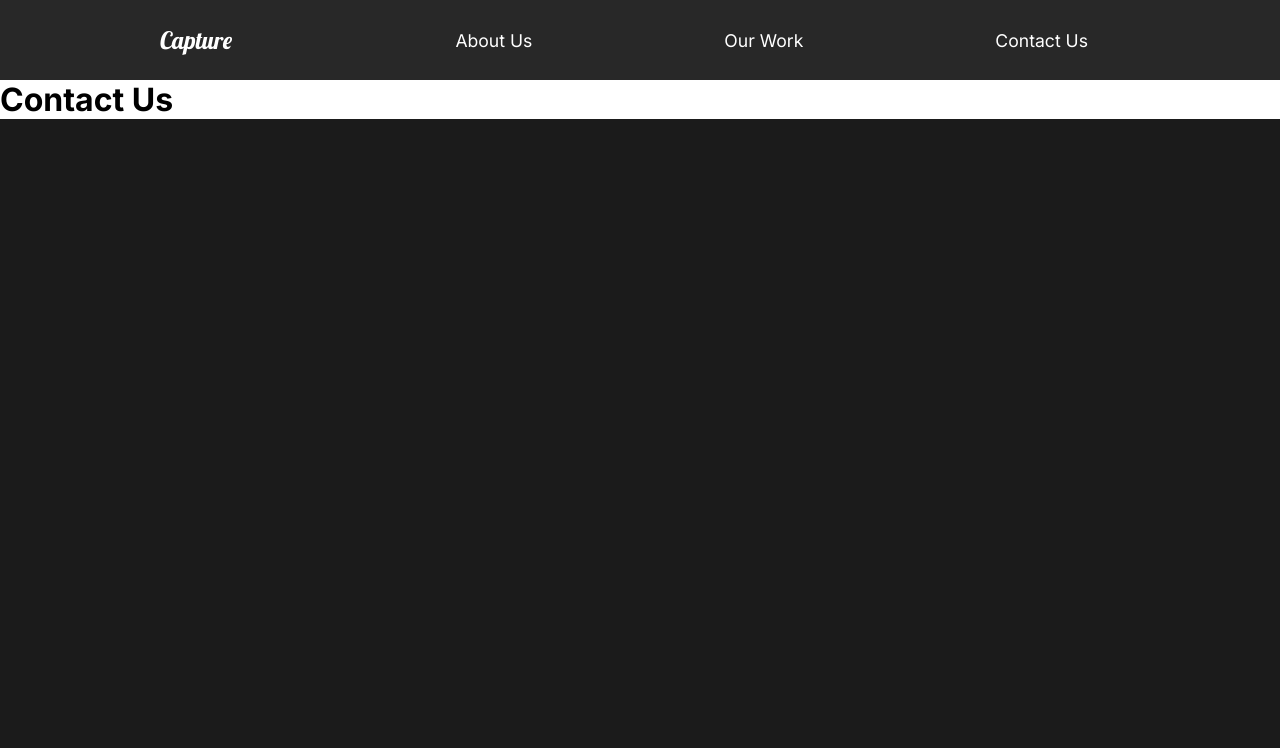
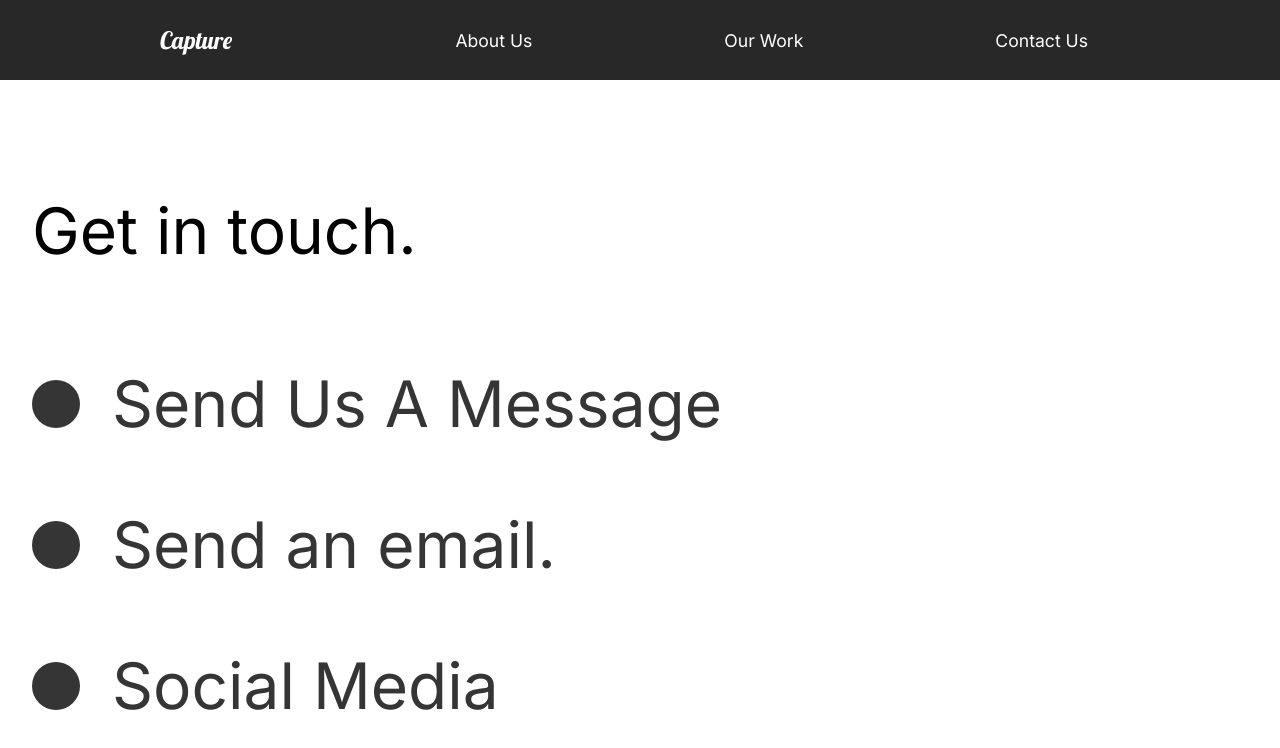
Before and after one commit to ImTheCurse/capture-portfolio-demo, a React (Create React App) app: page /Contact in a window 1280 px wide. Shown: the top 748 px of the page. Built offline with nearby package versions, Linux system fonts and the light colour scheme.

Commit message:
Add files via upload

```diff
--- a/src/comp/ServicesSection.js
+++ b/src/comp/ServicesSection.js
@@ -5,13 +5,15 @@
 import teamwork from '../img/teamwork.svg';
 import home2 from '../img/home2.png';
 
+
+
 //styles
 import { About,Description,Image,Hide } from "../styles";
 import styled from 'styled-components';
 
 const ServicesSection = () =>{
     return (
-        <Services>
+        <Services >
             <Description>
                 <h2>High <span>quality</span> services</h2>
 
--- a/src/pages/ContactUs.js
+++ b/src/pages/ContactUs.js
@@ -1,17 +1,78 @@
 import React from "react";
-import {motion} from 'framer-motion';
-import { pageAnimation } from "../animation";
+//Animations
+import { motion } from "framer-motion";
+import { pageAnimation, titleAnim } from "../animation";
+import styled from "styled-components";
 
-
-const ContactUs = () =>{
-    return(
-        <motion.div variants={pageAnimation} initial="hidden" animate = "show" exit="exit" style={{background: '#fff'}}>
-            <h1>Contact Us</h1>
-        </motion.div>
-
-
-
-    )
+const ContactUs = () => {
+  return (
+    <ContactStyle
+      exit="exit"
+      variants={pageAnimation}
+      initial="hidden"
+      animate="show"
+      style={{ background: "#fff" }}
+    >
+      <Title>
+        <Hide>
+          <motion.h2 variants={titleAnim}>Get in touch.</motion.h2>
+        </Hide>
+      </Title>
+      <div>
+        <Hide>
+          <Social variants={titleAnim}>
+            <Circle />
+            <h2>Send Us A Message</h2>
+          </Social>
+        </Hide>
+        <Hide>
+          <Social variants={titleAnim}>
+            <Circle />
+            <h2>Send an email.</h2>
+          </Social>
+        </Hide>
+        <Hide>
+          <Social variants={titleAnim}>
+            <Circle />
+            <h2>Social Media</h2>
+          </Social>
+        </Hide>
+      </div>
+    </ContactStyle>
+  );
 };
 
+const ContactStyle = styled(motion.div)`
+  padding: 5rem 10rem;
+  color: #353535;
+  min-height: 90vh;
+  @media (max-width: 1500px) {
+    padding: 2rem;
+    font-size: 1rem;
+  }
+`;
+const Title = styled.div`
+  margin-bottom: 4rem;
+  color: black;
+  @media (max-width: 1500px) {
+    margin-top: 5rem;
+  }
+`;
+const Hide = styled.div`
+  overflow: hidden;
+`;
+const Circle = styled.div`
+  border-radius: 50%;
+  width: 3rem;
+  height: 3rem;
+  background: #353535;
+`;
+const Social = styled(motion.div)`
+  display: flex;
+  align-items: center;
+  h2 {
+    margin: 2rem;
+  }
+`;
+
 export default ContactUs;
--- a/src/styles.js
+++ b/src/styles.js
@@ -1,6 +1,7 @@
 import styled from "styled-components";
+import {motion} from 'framer-motion'
 
-export const About = styled.div`
+export const About = styled(motion.div)`
     min-height: 90vh;
     display: flex;
     align-items: center;
```
Also changed, not shown: src/comp/useScroll.js (added, +15 -0 lines).
